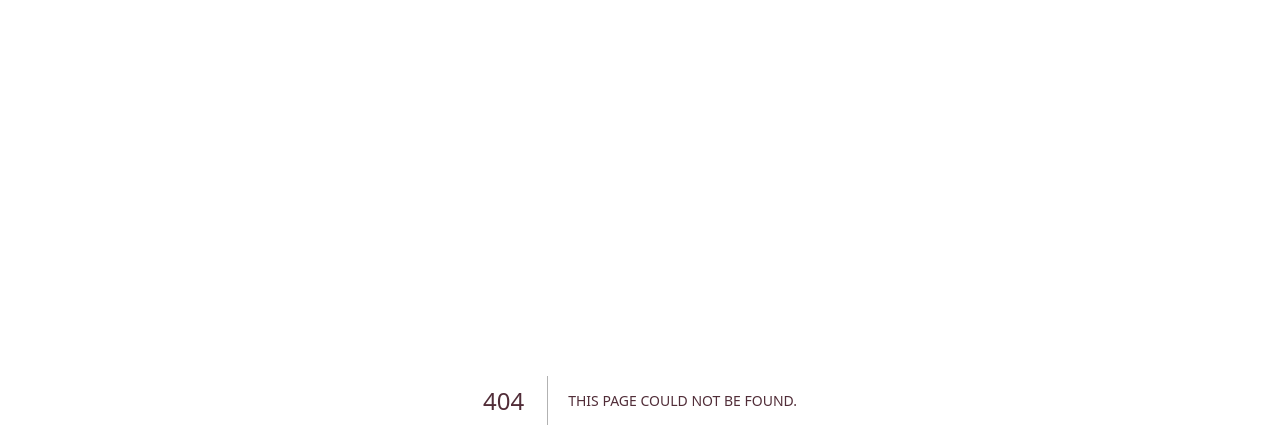
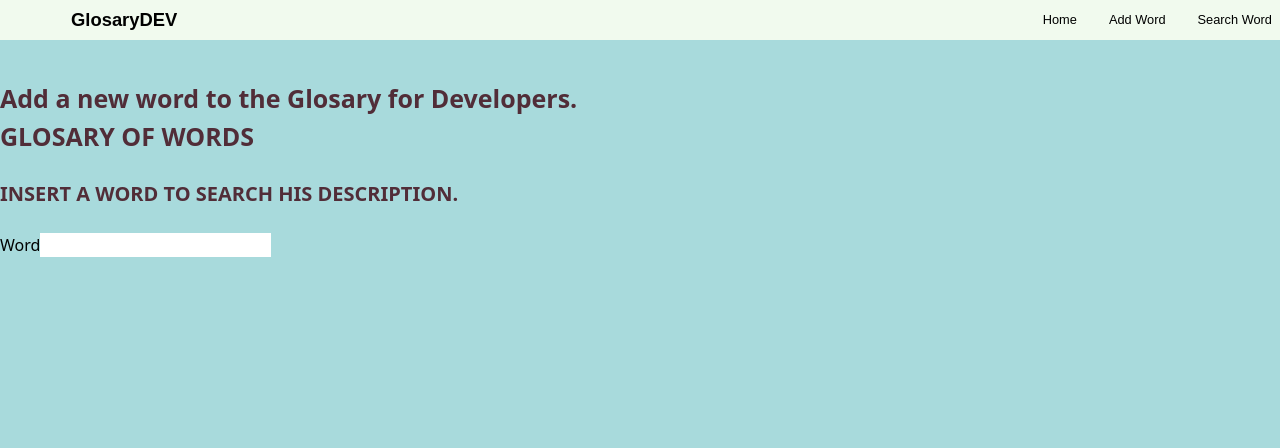
Before and after one commit to elogin91/glosary, a Next.js app: page /searchWord in a window 1280 px wide. Before the commit this address had no page. Shown: the top 448 px of the page. Built offline with nearby package versions, Linux system fonts and the light colour scheme.

Commit message:
adding new pages

```diff
--- /dev/null
+++ b/app/addWord/page.tsx
@@ -0,0 +1,19 @@
+import { Form } from "@/components/form";
+
+export default async function Home() {
+
+    return (
+      <div>
+        <h1>
+          Add a new word to the  Glosary for Developers.
+        </h1>
+        <section>
+          <h2>Glosary of Words</h2>
+          <article>
+            <h3>Add new word, tags and description, please .</h3>
+            <Form />
+          </article>
+        </section>
+      </div >
+    )
+  }
--- a/app/globals.css
+++ b/app/globals.css
@@ -46,11 +46,11 @@ section {
 }
 
 .word-card {
-    @apply border-2 border-secundary m-2 pb-5 bg-gradient-to-r from-secundary to-third  text-light;
+    @apply border-2 border-secundary m-2 pb-5 bg-gradient-to-r from-secundary to-third  text-light rounded;
 }
 .word-card-header {
-    @apply border-2 border-secundary bg-gradient-to-r from-secundary to-light;
+    @apply border-2 border-secundary bg-gradient-to-r from-secundary to-light rounded;
 }
 .word-tags {
-    @apply border-2 border-secundary m-2 p-1 bg-third text-sm;
+    @apply border-2 border-secundary m-1 p-1 bg-third text-sm rounded;
 }
--- a/app/layout.tsx
+++ b/app/layout.tsx
@@ -1,3 +1,4 @@
+import { NavBar } from '@/components/navBar'
 import './globals.css'
 import type { Metadata } from 'next'
 import { Inter } from 'next/font/google'
@@ -5,8 +6,8 @@ import { Inter } from 'next/font/google'
 const inter = Inter({ subsets: ['latin'] })
 
 export const metadata: Metadata = {
-  title: 'Create Next App',
-  description: 'Generated by create next app',
+  title: 'Glosary',
+  description: 'Important word for development',
 }
 
 export default function RootLayout({
@@ -17,6 +18,7 @@ export default function RootLayout({
   return (
     <html lang="en">
       <body className="">
+        {<NavBar/>}
         <main>{children}</main>
       </body>
     </html>
--- a/app/page.tsx
+++ b/app/page.tsx
@@ -4,8 +4,6 @@ import WordCard from '@/components/wordCard';
 import Image from 'next/image'
 
 export default async function Home() {
-
-    // const words = await word.find();
 
   return (
     <div>
@@ -15,11 +13,7 @@ export default async function Home() {
       <section>
         <h2>Glosary of Words</h2>
         <article>
-          <h3>Introduce nuevas palabras en el glosario.</h3>
-          <Form />
-        </article>
-        <article>
-          <h3>Palabras de mi glosario.</h3>
+          <h3>All words of develop glosary.</h3>
           <WordCard/>
         </article>
       </section>
--- /dev/null
+++ b/app/searchWord/page.tsx
@@ -0,0 +1,23 @@
+import { Form } from "@/components/form";
+
+export default async function Home() {
+
+    return (
+      <div>
+        <h1>
+          Add a new word to the  Glosary for Developers.
+        </h1>
+        <section>
+          <h2>Glosary of Words</h2>
+          <article>
+            <h3>Insert a word to search his description.</h3>
+            <form action="">
+              <label htmlFor="">Word</label>
+              <input type="text" />
+            </form>
+
+          </article>
+        </section>
+      </div >
+    )
+  }
--- /dev/null
+++ b/components/navBar.tsx
@@ -0,0 +1,35 @@
+import React from "react";
+
+
+export const NavBar = () => {
+    return (
+        <>
+            <div className="mx-auto">
+
+                <nav className=" bg-light px-2 mb-10">
+                    <div className="container mx-auto flex flex-wrap items-center justify-between">
+                        <a href="#" className="flex">
+                            <svg className="h-10 mr-3" width="51" height="70" viewBox="0 0 51 70" >ICONO</svg>
+                            <span className="self-center text-lg font-semibold whitespace-nowrap">GlosaryDEV</span>
+                        </a>
+
+                        <div className="hidden md:flex justify-between items-center w-full md:w-auto">
+                            <ul className="flex-col md:flex-row flex md:space-x-8 mt-4 md:mt-0 md:text-sm md:font-medium">
+                                <li>
+                                    <a href="/" className="" aria-current="page">Home</a>
+                                </li>
+                                <li>
+                                    <a href="/addWord" className="">Add Word</a>
+                                </li>
+                                <li>
+                                    <a href="/searchWord" className="">Search Word</a>
+                                </li>
+                            </ul>
+                        </div>
+                    </div>
+                </nav>
+            </div>
+        </>
+
+    )
+}
```
